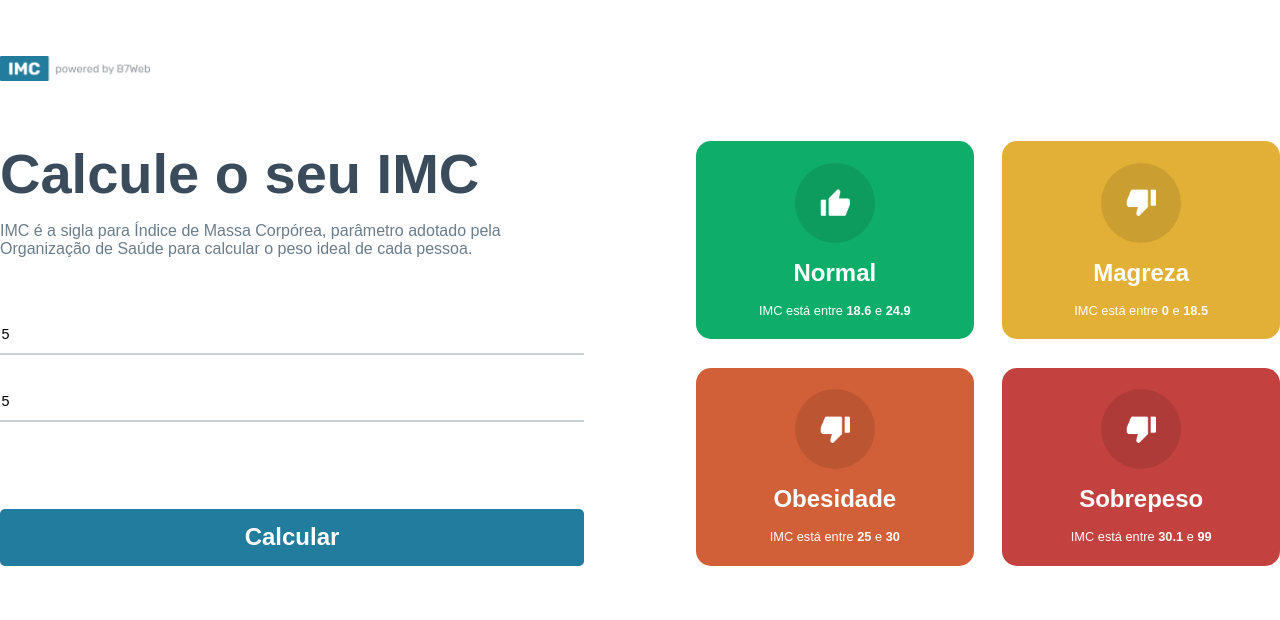
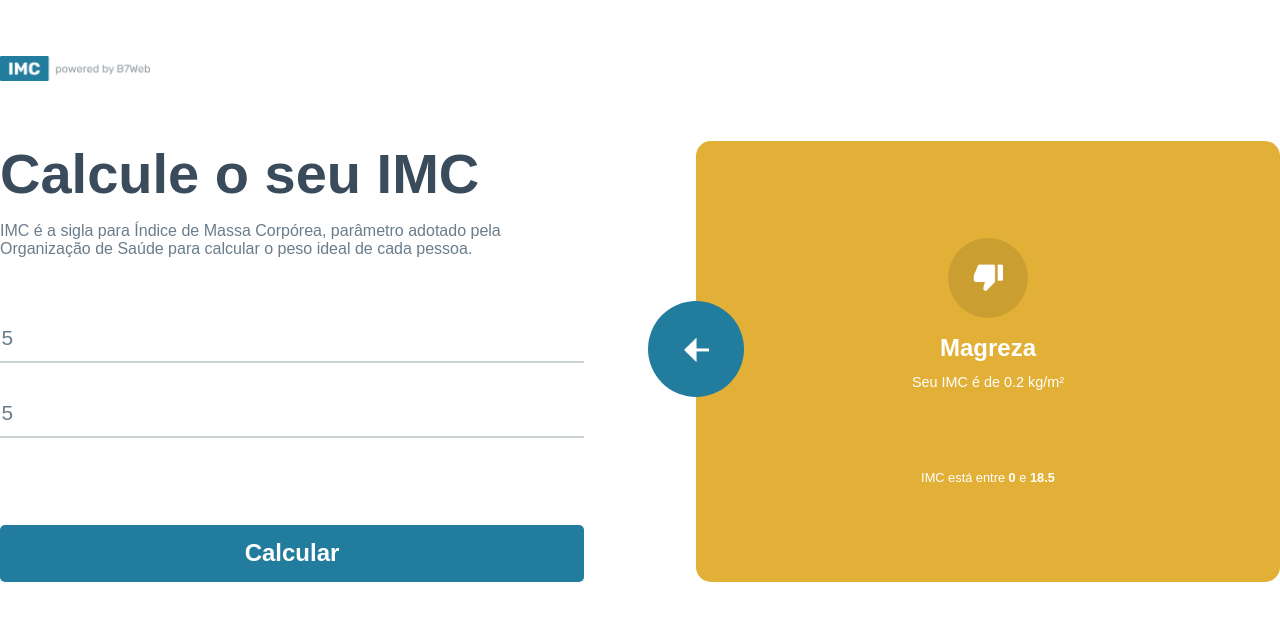
Before and after one commit to CamiNunes/calculadora-imc, a React (Create React App) app in the folder imc-calculator/: page / in a window 1280 px wide. Both pictures are taken after typing "5", "5" into the empty fields and a click on the button "Calcular". Shown: the top 620 px of the page. Built offline with nearby package versions, Linux system fonts and the light colour scheme.

Commit message:
renderizando o valor do calculo;

```diff
--- a/imc-calculator/src/App.module.css
+++ b/imc-calculator/src/App.module.css
@@ -44,8 +44,9 @@ body{
   border-bottom: 2px solid rgba(150, 163, 171, .5);
   padding: 0.7rem 0.1rem;
   margin-bottom: 1.7rem;
-  font-size: 0.9rem;
+  font-size: 1.3rem;
   outline: none;
+  color: #6A7D8B;
 }
 
 .container .leftSide button{
@@ -77,3 +78,27 @@ body{
   grid-template-columns: repeat(2, 1fr);
   gap: 1.8rem;
 }
+
+.container .rightSide .levelBig{
+  flex: 1;
+  display: flex;
+}
+
+.container .rightSide .Back{
+  position: absolute;
+  background-color: #227C9D;
+  width: 6rem;
+  height: 6rem;
+  border-radius: 50%;
+  display: flex;
+  justify-content: center;
+  align-items: center;
+  cursor: pointer;
+  margin-left: -3rem;
+  margin-top: 10rem;
+  transition: all ease 0.3;
+}
+
+.container .rightSide .Back:hover{
+  opacity: .8;
+}
--- a/imc-calculator/src/App.tsx
+++ b/imc-calculator/src/App.tsx
@@ -1,19 +1,27 @@
 import { useState } from 'react';
 import styles from './App.module.css';
 import poweredImage from './assets/powered.png';
-import { levels, calculateIMC }from './helpers/imc';
+import leftArrowImage from './assets/leftarrow.png';
+import { levels, calculateIMC, Level }from './helpers/imc';
 import { GridItem } from './components/GridItem';
 export const App =() => {
   const [altura, setAltura] = useState<number>(0);
   const [peso, setPeso] = useState<number>(0);
+  const [toShow, setToShow] = useState<Level | null>(null)
 
 
   const handleCalculate = () => {
     if(altura && peso){
-      alert("Campos digitados.");
+      setToShow(calculateIMC(altura, peso));
     }else{
       alert("Digite todos os campos.");
     }
+  }
+
+  const handleBack = () => {
+    setToShow(null);
+    setAltura(0);
+    setPeso(0);
   }
 
   return (
@@ -32,11 +40,21 @@ export const App =() => {
           <button onClick={handleCalculate}>Calcular</button>
         </div>
         <div className={styles.rightSide}>
-          <div className={styles.grid}>
-            {levels.map((item, key) =>(
-              <GridItem key={key} item={item}/>
-            ))}
-          </div>
+          {!toShow &&
+            <div className={styles.grid}>
+              {levels.map((item, key) =>(
+                <GridItem key={key} item={item}/>
+              ))}
+            </div>
+          }
+          {toShow &&
+            <div className={styles.levelBig}>
+              <div className={styles.Back} onClick={handleBack}>
+                <img src={leftArrowImage} alt="" width={25}/>
+              </div>
+              <GridItem item={toShow}/>
+            </div>
+          }
         </div>
       </div>
     </div>
--- a/imc-calculator/src/components/GridItem/GridItem.module.css
+++ b/imc-calculator/src/components/GridItem/GridItem.module.css
@@ -28,3 +28,8 @@
   font-size: .8rem;
   margin-top: 1rem;
 }
+
+.YourIMC{
+  font-size: .9rem;
+  margin: 0.8rem 0 4rem 0;
+}
--- a/imc-calculator/src/components/GridItem/GridItem.tsx
+++ b/imc-calculator/src/components/GridItem/GridItem.tsx
@@ -14,10 +14,11 @@ export const GridItem = ({ item }: Props) => {
         <img src={item.icon === 'up' ? upImage : downImage} alt="" width="30"/>
       </div>
       <div className={styles.gridTitle}>{item.title}</div>
+      {item.yourImc &&
+        <div className={styles.YourIMC}> Seu IMC é de {item.yourImc} kg/m²</div>
+      }
       <div className={styles.gridInfo}>
-        <>
-          IMC está entre <strong>{item.imc[0]}</strong> e <strong>{item.imc[1]}</strong>
-        </>
+        IMC está entre <strong>{item.imc[0]}</strong> e <strong>{item.imc[1]}</strong>
       </div>
     </div>
   );
--- a/imc-calculator/src/helpers/imc.ts
+++ b/imc-calculator/src/helpers/imc.ts
@@ -3,23 +3,25 @@ export type Level ={
   color: string;
   icon: 'down' | 'up';
   imc: number[],
-  ypurImc?: number
+  yourImc?: number
 }
 
 export const levels: Level[] = [
-  { title: 'Normal', color: '#0EAD69', icon: 'up', imc: [18.6, 24.9]},
-  { title: 'Magreza', color: '#E2B036', icon: 'down', imc: [0, 18.5]}  ,
-  { title: 'Obesidade', color: '#d16038', icon: 'down', imc: [25, 30]},
+  { title: 'Magreza', color: '#E2B036', icon: 'down', imc: [0, 18.5]},
+  { title: 'Normal', color: '#0EAD69', icon: 'up', imc: [18.6, 24.99]},
+  { title: 'Obesidade', color: '#d16038', icon: 'down', imc: [25, 30.99]},
   { title: 'Sobrepeso', color: '#C3423F', icon: 'down', imc: [30.1, 99]}
 ];
 
 export const calculateIMC = (altura: number, peso: number) =>{
-  const imc = peso / (altura * altura);
+  const alturaAoQuadrado = altura * altura;
+  const imc = peso / alturaAoQuadrado;
 
   for (let i in levels){
     if(imc >= levels[i].imc[0] && imc < levels[i].imc[1]){
-      levels[i].ypurImc = imc;
-      return levels[i];
+      let levelCopy: Level = {...levels[i]};
+      levelCopy.yourImc = parseFloat(imc.toFixed(2));
+      return levelCopy;
     }
   }
 
```
